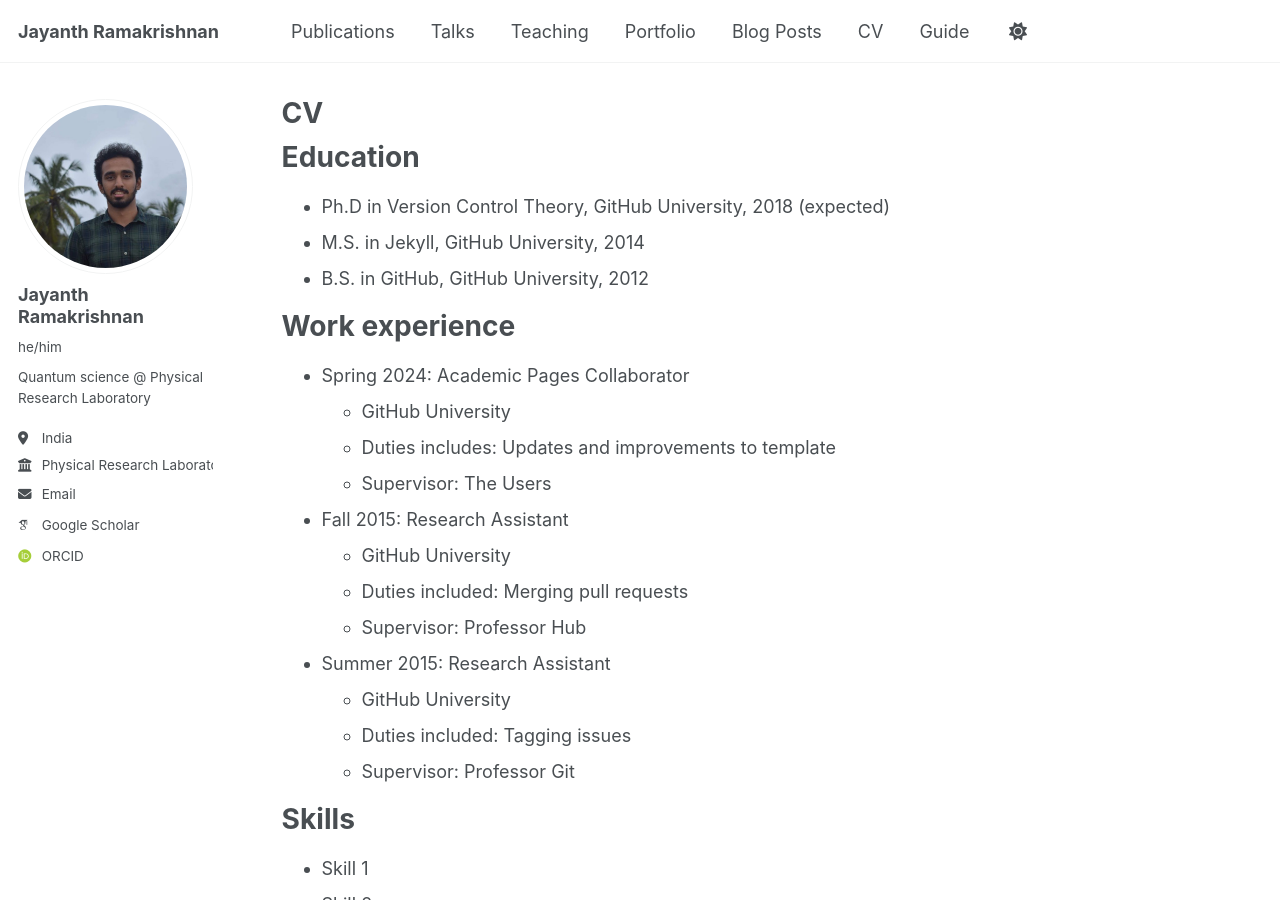
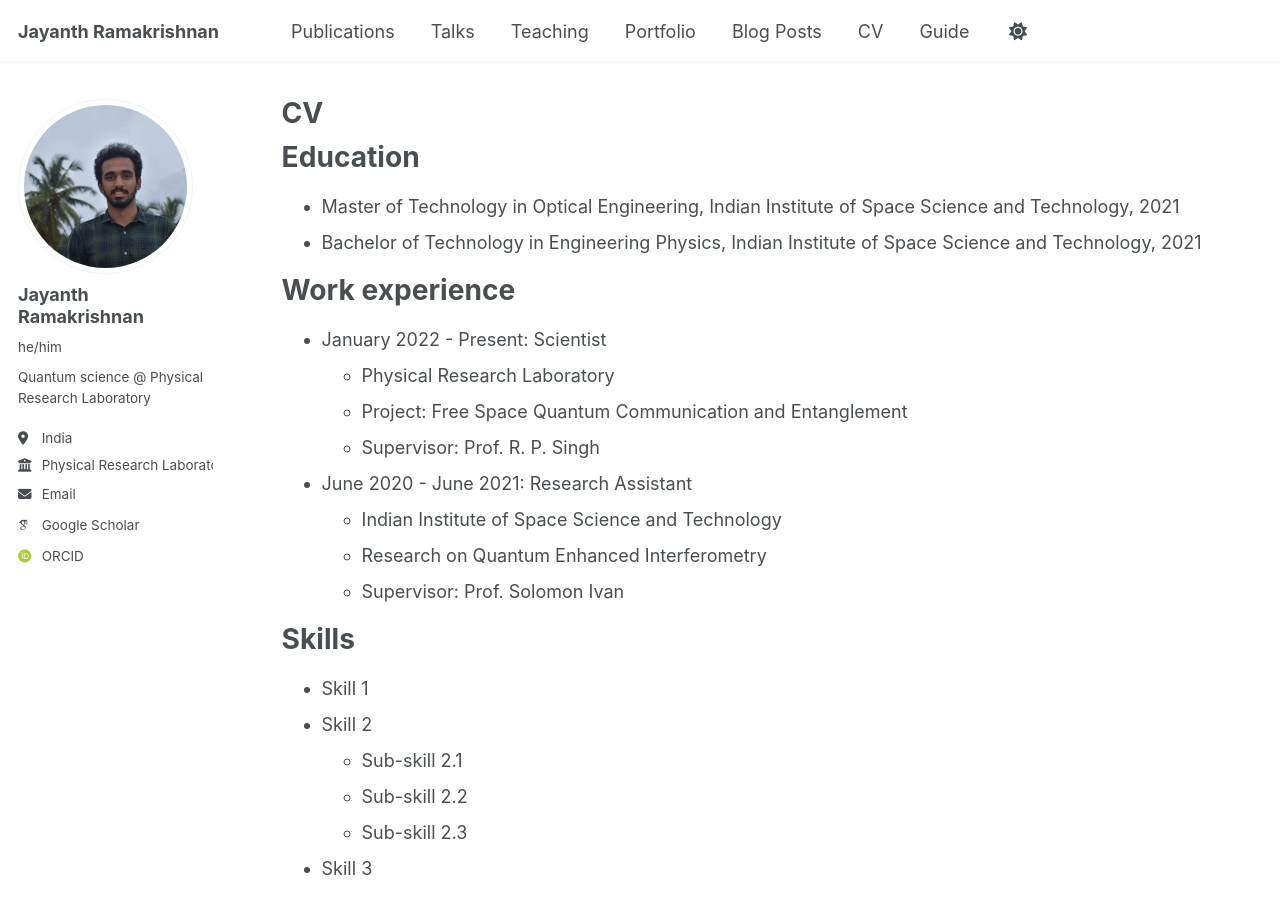
Before and after one commit to jayheme/jayheme.github.io, a Jekyll site: the page built from _pages/cv.md, in a window 1280 px wide and 900 px high. Built offline with Jekyll 4.4.1, drawn with Linux system fonts in a browser that asks for light colours; some web fonts are replaced; a script that is not in the unit is left out; some of the changed text lies outside the part shown.

Commit message:
Update cv.md

```diff
--- a/_pages/cv.md
+++ b/_pages/cv.md
@@ -11,26 +11,20 @@ redirect_from:
 
 Education
 ======
-* Ph.D in Version Control Theory, GitHub University, 2018 (expected)
-* M.S. in Jekyll, GitHub University, 2014
-* B.S. in GitHub, GitHub University, 2012
+* Master of Technology in Optical Engineering, Indian Institute of Space Science and Technology, 2021
+* Bachelor of Technology in Engineering Physics, Indian Institute of Space Science and Technology, 2021
 
 Work experience
 ======
-* Spring 2024: Academic Pages Collaborator
-  * GitHub University
-  * Duties includes: Updates and improvements to template
-  * Supervisor: The Users
+* January 2022 - Present: Scientist
+  * Physical Research Laboratory
+  * Project: Free Space Quantum Communication and Entanglement
+  * Supervisor: Prof. R. P. Singh
 
-* Fall 2015: Research Assistant
-  * GitHub University
-  * Duties included: Merging pull requests
-  * Supervisor: Professor Hub
-
-* Summer 2015: Research Assistant
-  * GitHub University
-  * Duties included: Tagging issues
-  * Supervisor: Professor Git
+* June 2020 - June 2021: Research Assistant
+  * Indian Institute of Space Science and Technology
+  * Research on Quantum Enhanced Interferometry
+  * Supervisor: Prof. Solomon Ivan
 
 Skills
 ======
@@ -61,4 +55,6 @@ Teaching
 
 Service and leadership
 ======
-* Currently signed in to 43 different slack teams
+* Organizing Member, Student Conference on Optics and Photonics at Physical Research Laboratory
+* Volunteer Member, Science Express, Physical Research Laboratory
+* Student Member, SPIE-Optics Student Chapter, Indian Institute of Space Science and Technology
```
